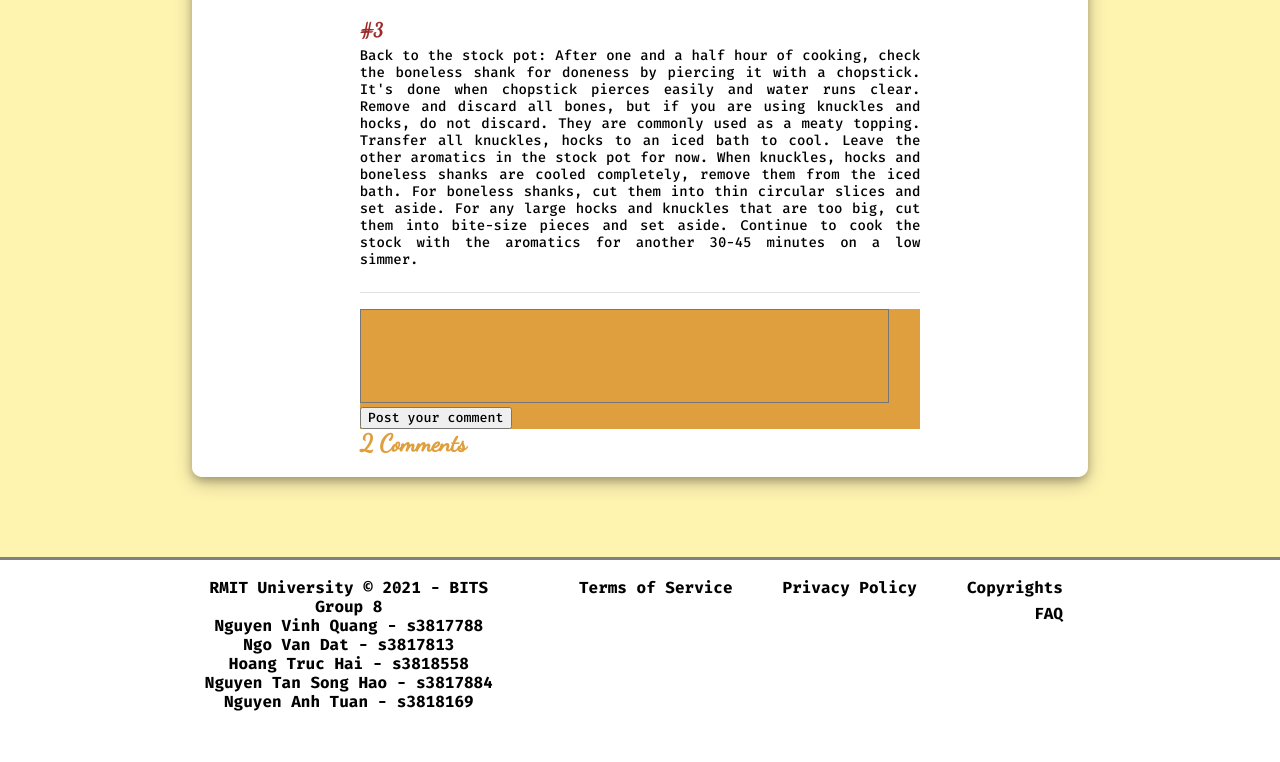
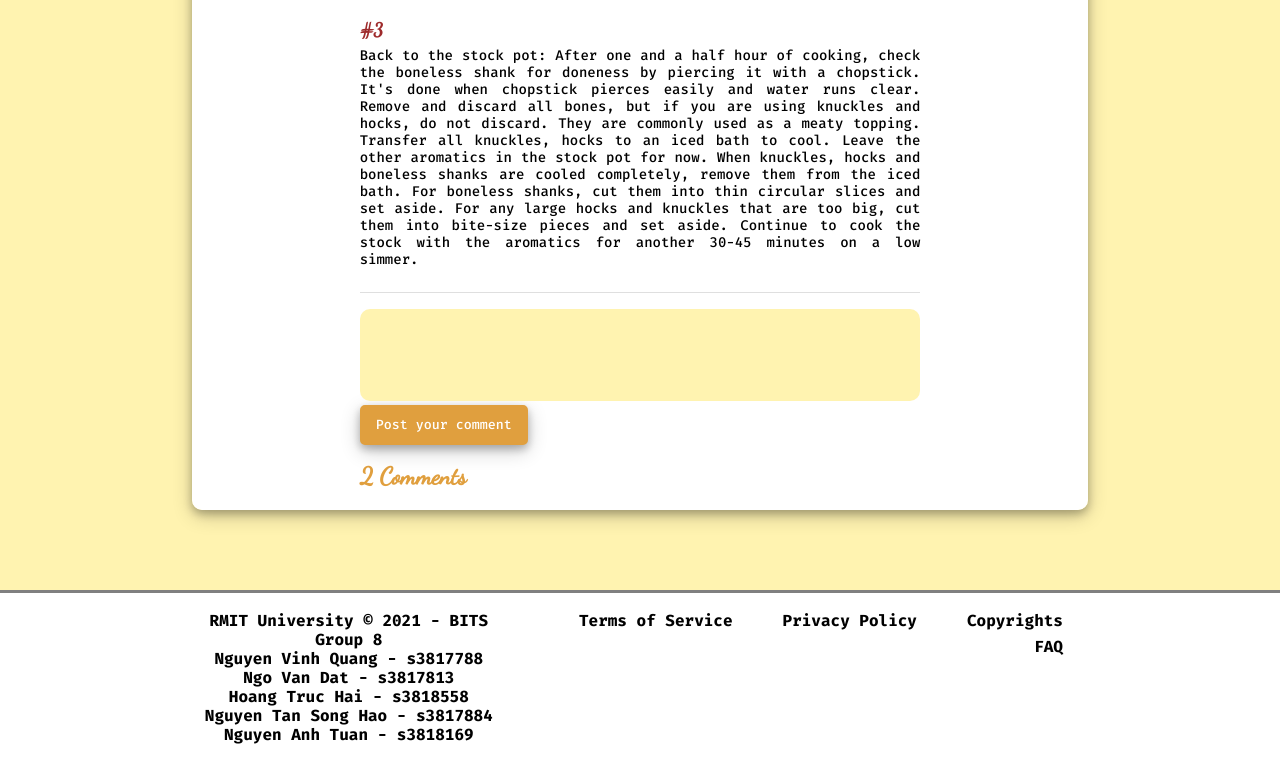
Before and after one commit to Edward2362/BITS, a React (Create React App) app: page /Recipe-Edamam in a window 1280 px wide. Shown: the part 1536-2298 px from the top of the page. Before the commit the page ends 2265 px from the top, so only its background shows below. Built offline with nearby package versions, Linux system fonts and the light colour scheme.

Commit message:
Fix bug on search in community

```diff
--- a/src/App.css
+++ b/src/App.css
@@ -1616,6 +1616,7 @@ header .border:hover {
     border-radius: 10px;
     color: #9e2a2b;
     transition: color 0.3s ease-in-out, background-color 0.3s ease-in-out;
+    user-select: none;
 }
 
 .recipe-detail-favourite-button svg {
@@ -1703,26 +1704,49 @@ header .border:hover {
 
 .recipe-detail-comments {
     padding: 0 15%;
+    width: 70%;
 }
 
 .recipe-detail-comments h2 {
     color: #e09f3e;
+}
+
+.user-comment {
+    position: relative;
+    width: 100%;
 }
 
 .user-comment textarea {
     outline: none;
     resize: none;
-    width: 90%;
+    width: 96%;
     height: 70px;
+    background-color: #fff3b0;
+    padding: 2%;
+    border: 0;
+    border-radius: 10px;
+}
+
+.user-comment button {
+    display: flex;
+    justify-content: center;
+    align-items: center;
+    border: solid;
+    border-radius: 5px;
+    border-color: #e09f3e;
+    color: white;
+    width: 30%;
+    height: 40px;
     background-color: #e09f3e;
-    padding: 2%;
-}
-
-.user-comment {
-    position: relative;
-    background-color: #e09f3e;
-    width: 100%;
-    overflow: hidden;
+    box-shadow: 0 4px 8px 0 rgba(0, 0, 0, 0.25), 0 6px 20px 0 rgba(0, 0, 0, 0.2);
+    transition: background-color 0.3s ease-in-out, border-color 0.3s ease-in-out;
+    margin-bottom: 3%;
+}
+
+.user-comment button:hover {
+    cursor: pointer;
+    background-color: #9e2a2b;
+    border-color: #9e2a2b;
 }
 
 /* RecipeInformation end */
--- a/src/components/Filter.js
+++ b/src/components/Filter.js
@@ -115,7 +115,7 @@ export const Filter = ({
                             if (diets.length - 1 == i) {
                                 dietsMix = dietsMix + diets[i];
                             } else {
-                                dietsMix = dietsMix + diets[i] + "-";
+                                dietsMix = dietsMix + diets[i] + ",";
                             }
                         }
                     } else {
--- a/src/components/Header.js
+++ b/src/components/Header.js
@@ -10,14 +10,24 @@ const Header = () => {
     const [background, setBackground] = useState("grid-transparent container");
     const [findInCommunity, setFindInCommunity] = useState(false);
     const [value, setValue] = useState("");
+    const [previous, setPrevious] = useState(sessionStorage.getItem("place"));
 
-    if (sessionStorage.getItem("findInCommunity")) {
-        if (findInCommunity === false) {
-            setFindInCommunity(true);
+    const checkSessionStorage = () => {
+        sessionStorage.getItem("place")
+            ? setPrevious("Search: " + sessionStorage.getItem("place"))
+            : setPrevious("Search");
+
+        if (sessionStorage.getItem("findInCommunity")) {
+            if (findInCommunity === false) {
+                setFindInCommunity(true);
+            }
         }
-    }
+    };
 
-    useEffect(choose);
+    useEffect(() => {
+        checkSessionStorage();
+        choose();
+    });
 
     const handleFindInCom = (e) => {
         if (sessionStorage.getItem("findInCommunity")) {
@@ -35,8 +45,6 @@ const Header = () => {
         window.sessionStorage.setItem("place", value);
         window.sessionStorage.removeItem("recipesIndex");
     };
-
-    // sessionStorage.getItem("findInCommunity") ?
 
     document.addEventListener("scroll", () => {
         const show = window.scrollY;
@@ -58,7 +66,7 @@ const Header = () => {
                         <div>
                             <input
                                 type="text"
-                                placeholder="Search"
+                                placeholder={previous}
                                 value={value}
                                 onChange={(e) => {
                                     setValue(e.target.value);
```
Also changed, not shown: 1 other file (tests, documents, lock files or other folders).
